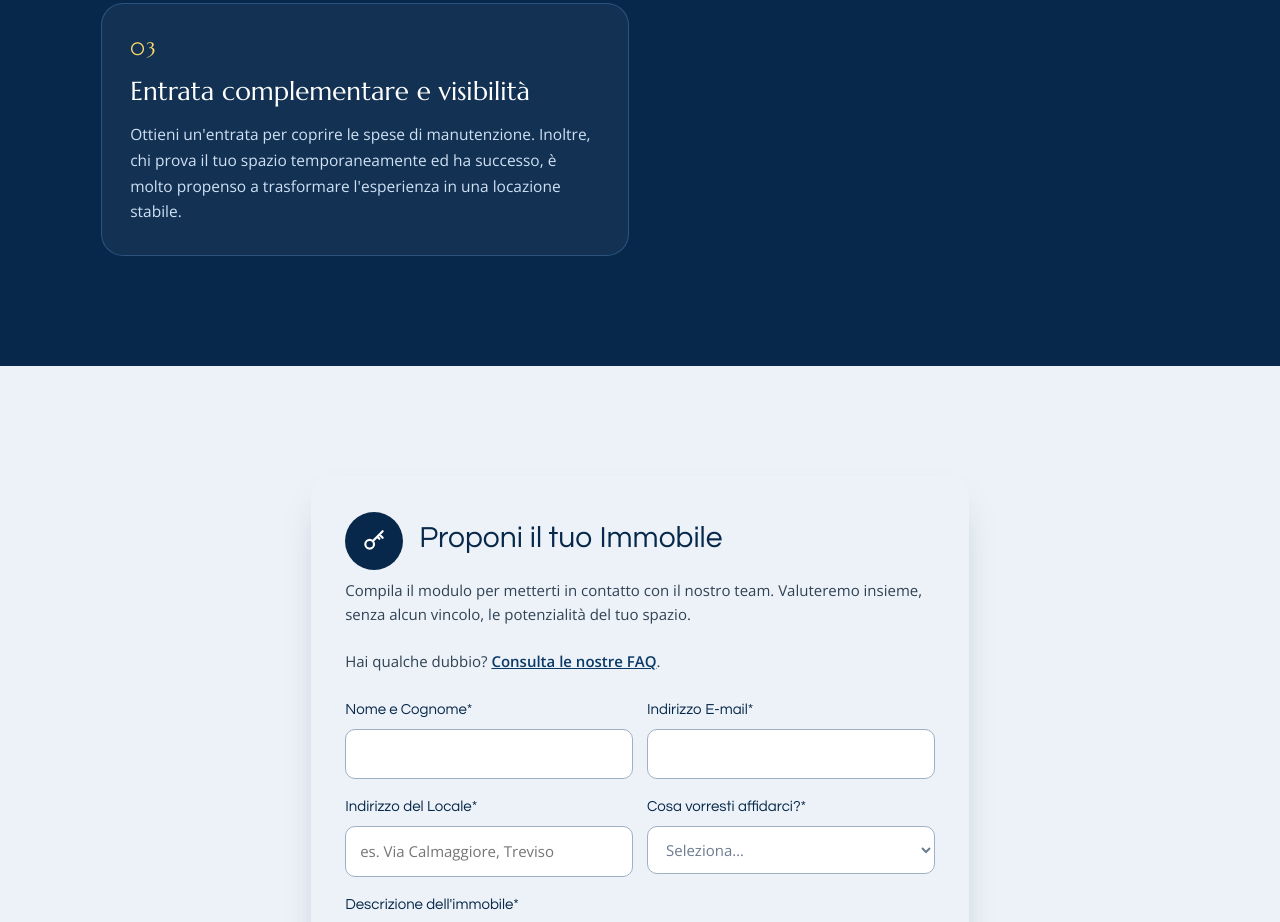
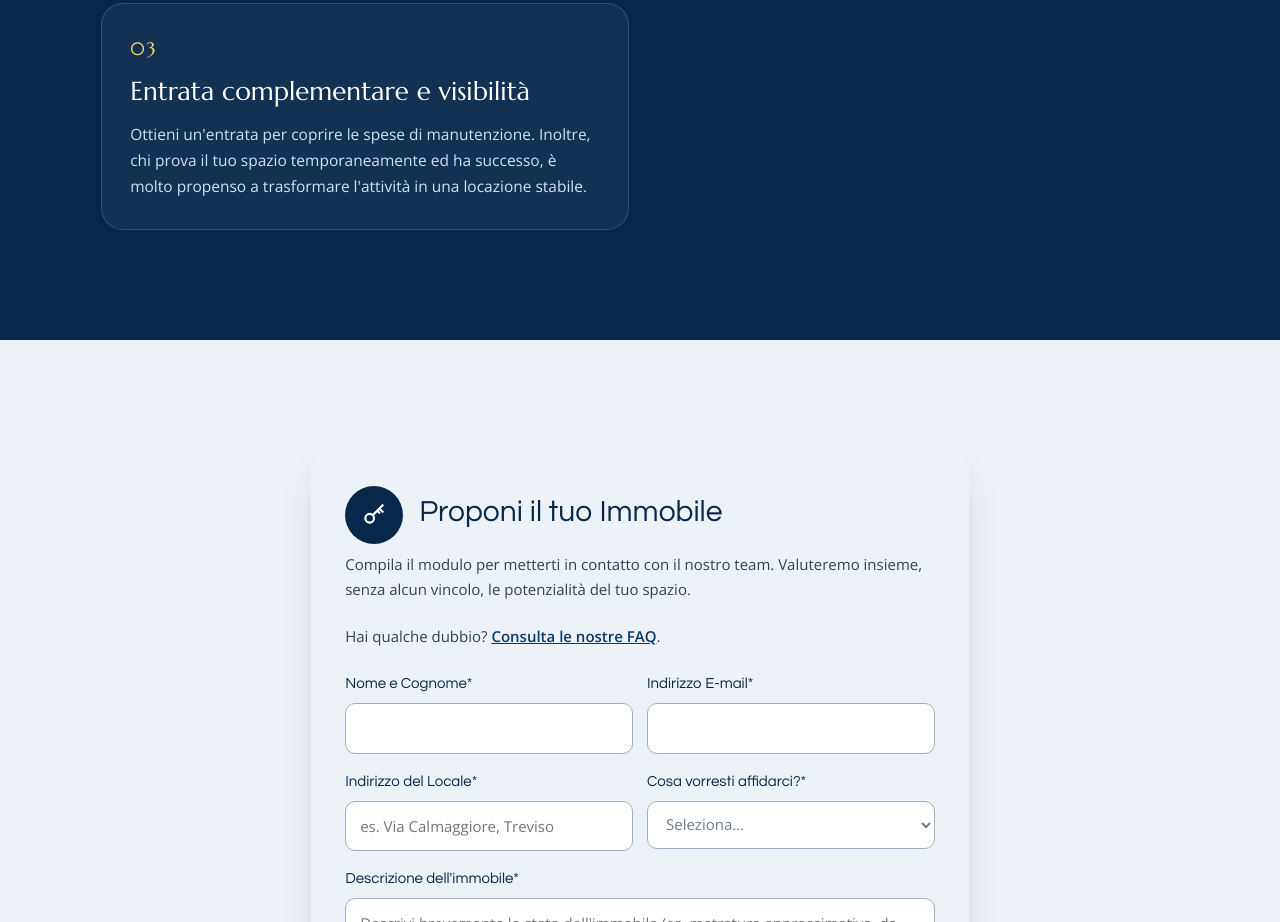
Before and after one commit to stichlola/prova2, a website: page docs/proprietari.html in a window 1280 px wide. Shown: the part 2680-3602 px from the top of the page. Drawn offline with nearby package versions, Linux system fonts and the light colour scheme; no server answers.

Commit message:
Proprietari: box 3, "esperienza" sostituito con "attività"

```diff
--- a/docs/proprietari.html
+++ b/docs/proprietari.html
@@ -67,7 +67,7 @@
   <div class="container">
     <p class="eyebrow">Per i proprietari</p>
     <h2 class="section-title" id="vantaggi-title">I Vantaggi per la tua Proprietà</h2>
-    <div class="benefits two"><article class="benefit reveal"><span class="n">01</span><h3>Sicurezza sui pagamenti</h3><p>Con Plutone non rischi morosità: i nostri contratti prevedono pagamento anticipato e cauzione.</p></article><article class="benefit reveal"><span class="n">02</span><h3>Senza vincoli a lungo termine</h3><p>Resti completamente libero. Puoi decidere in qualsiasi momento di affittare il tuo immobile a lungo termine o destinarlo ad altro uso. Nessun vincolo o obbligo prolungato verso di noi.</p></article><article class="benefit reveal"><span class="n">03</span><h3>Entrata complementare e visibilità</h3><p>Ottieni un'entrata per coprire le spese di manutenzione. Inoltre, chi prova il tuo spazio temporaneamente ed ha successo, è molto propenso a trasformare l'esperienza in una locazione stabile.</p></article></div>
+    <div class="benefits two"><article class="benefit reveal"><span class="n">01</span><h3>Sicurezza sui pagamenti</h3><p>Con Plutone non rischi morosità: i nostri contratti prevedono pagamento anticipato e cauzione.</p></article><article class="benefit reveal"><span class="n">02</span><h3>Senza vincoli a lungo termine</h3><p>Resti completamente libero. Puoi decidere in qualsiasi momento di affittare il tuo immobile a lungo termine o destinarlo ad altro uso. Nessun vincolo o obbligo prolungato verso di noi.</p></article><article class="benefit reveal"><span class="n">03</span><h3>Entrata complementare e visibilità</h3><p>Ottieni un'entrata per coprire le spese di manutenzione. Inoltre, chi prova il tuo spazio temporaneamente ed ha successo, è molto propenso a trasformare l'attività in una locazione stabile.</p></article></div>
   </div>
 </section>
 
```
